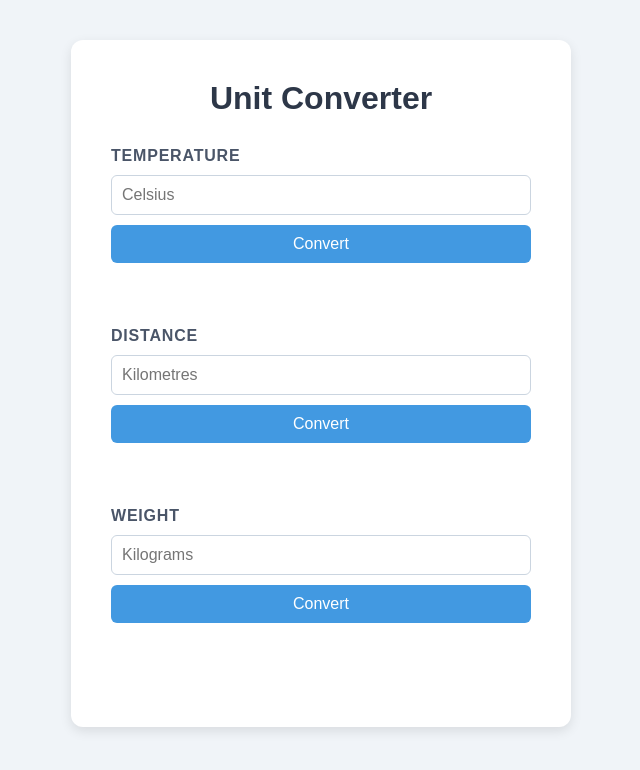
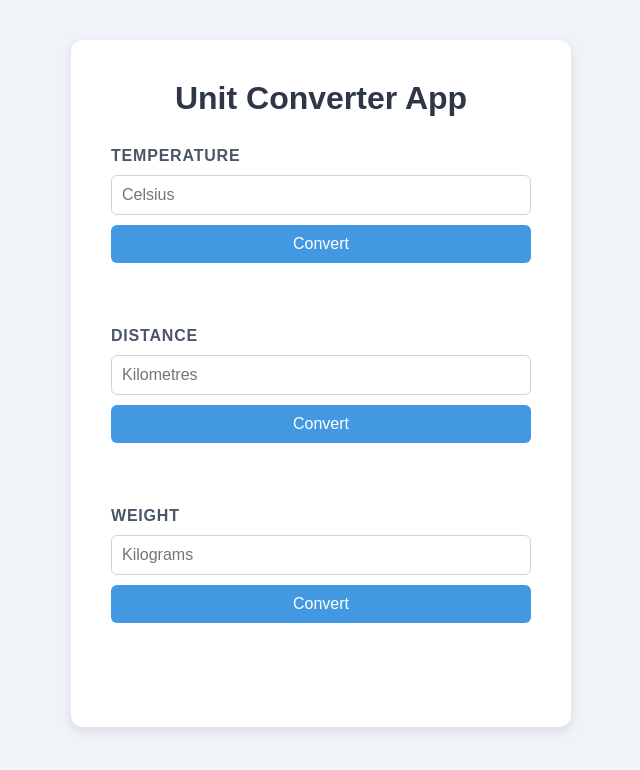
Before and after one commit to Amaryram/unit-converter, a website: page index.html in a window 1280 px wide. Shown: the whole page, without its empty margins (319-959 px from the left). Drawn offline with Linux system fonts and the light colour scheme.

Commit message:
Update app heading

```diff
--- a/index.html
+++ b/index.html
@@ -8,7 +8,7 @@
 </head>
 <body>
     <div class="container">
-        <h1>Unit Converter</h1>
+        <h1>Unit Converter App</h1>
 
         <div class="converter-section">
             <h2>Temperature</h2>
```
